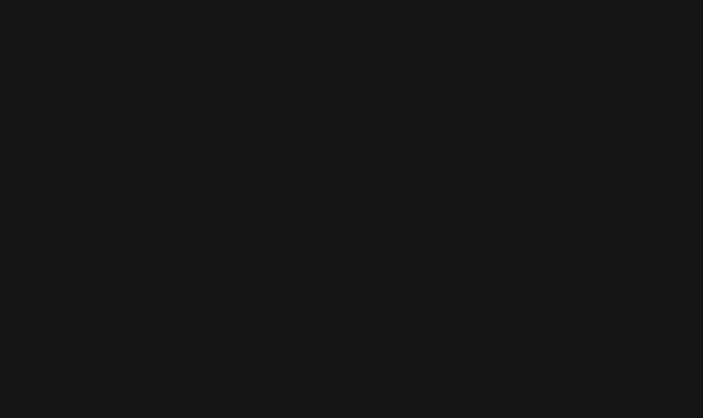
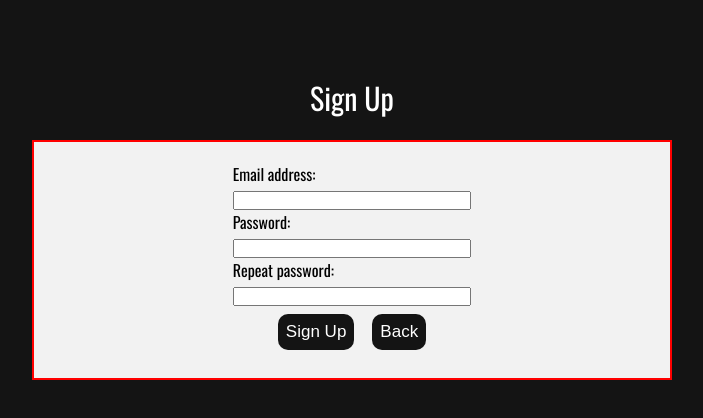
Before and after one commit to MenaceHecker/bookit, a React (Create React App) app: page /signup in a window 1280 px wide. Before the commit this address had no page. Shown: the top 418 px of the page, without its empty margins (288-991 px from the left). Built offline with nearby package versions, Linux system fonts and the light colour scheme.

Commit message:
Add signup and activate pages

```diff
--- a/src/App.jsx
+++ b/src/App.jsx
@@ -1,8 +1,10 @@
 import React from 'react';
 import { Routes, Route } from 'react-router-dom';
 import 'font-awesome/css/font-awesome.min.css';
+import Activate from './components/Activate/Activate';
 import Homepage from '../src/components/Homepage/Homepage'
 import Login from './components/Login/Login';
+import Signup from './components/Signup/Signup';
 import TrailerPage from './components/TrailerPage/TrailerPage';
 const App = () => {
   return (
@@ -10,7 +12,9 @@
         <Routes>
           <Route exact path='/' element={<Homepage/>} />
           <Route exact path='/' element={<TrailerPage/>}/>
+          <Route exact path="/activate" element={<Activate/>}/>
           <Route exact path="/login" element={<Login/>}/>
+          <Route exact path="/signup" element={<Signup/>}/>
         </Routes>
     </>
   );
--- /dev/null
+++ b/src/components/Activate/Activate.css
@@ -0,0 +1,84 @@
+.body {
+  margin: 0 auto;
+  max-width: 600px;
+
+  padding-left: 195px;
+  padding-top: 20px;
+}
+
+.center_title {
+    text-align: center;
+    padding-top: 75px;
+    font-size: 30px;
+    color: white;
+}
+
+.activate_form {
+  display: flex;
+  flex-direction: column;
+  align-items: center;
+}
+
+.activate_container {
+  background-color: #f2f2f2;
+  display: flex;
+  flex-direction: column;
+  align-items: center;
+  padding: 20px;
+  border: 2px solid red;
+  width: 50%; /* Adjust this as needed */
+  margin: 20px auto;
+}
+
+.activate_form_row {
+  display: flex;
+  flex-direction: row;
+  justify-content: space-between;
+  width: 40%;
+}
+
+.activate_form_row label {
+  text-align: left;
+  width: 100%; /* Adjust this as needed */
+}
+
+.activate_form_row input {
+  width: 100%; /* Adjust this as needed */
+}
+
+.activate_form button {
+  background-color: transparent;
+  margin: 8px ;
+  margin-left: 8px;
+  padding: 8px;
+  background-color: #141414;
+  color: white;
+  border: none;
+  cursor: pointer;
+}
+
+.activate_form button[type="button"] {
+  margin-left: 10px;
+}
+
+.activate_form button[type="submit"] {
+  margin-top: 8px;
+  margin-left: 8px;
+  padding: 8px;
+  background-color: #141414;
+  color: white;
+  border: none;
+  cursor: pointer;
+  border-radius: 10px;
+}
+
+.activate_button_row {
+  display: flex;
+  flex-direction: row;
+  justify-content: space-between;
+}
+
+.cancel_activate {
+  border-radius: 10px;
+  background: #141414;
+}
--- /dev/null
+++ b/src/components/Activate/Activate.jsx
@@ -0,0 +1,60 @@
+import { useState } from 'react';
+import { Link, useNavigate } from 'react-router-dom';
+import './Activate.css';
+
+function Activate() {
+  const navigate = useNavigate();
+  const [formData, setFormData] = useState({
+    code: '',
+  });
+
+  const handleInputChange = (e) => {
+    const { name, value } = e.target;
+    setFormData({ ...formData, [name]: value });
+  };
+
+  const handleSubmit = (e) => {
+    e.preventDefault();
+    console.log('Form submitted:', formData);
+    setFormData({
+      code: '',
+    });
+    navigate('/');
+  };
+
+  const onClose = () => {
+    navigate(-1);
+  };
+
+  const sendNewCode = () => {
+    console.log('Requested new code');
+  }
+
+  return (
+    <>
+      <div className="center_title">Activate Account</div>
+
+      <div className="activate_form">
+        <form onSubmit={handleSubmit} className="activate_container">
+          <div>A 6-letter code has been sent to your email address.</div>
+          <div>Please enter the code to activate your account.</div>
+
+          <div className="activate_form_row">
+              <input type="text" name="code" value={formData.code} onChange={handleInputChange}/>
+          </div>
+
+          <div className="activate_button_row">
+            <button type="submit">Activate</button>
+            <button type="button" className="cancel_activate" onClick={onClose}>Back</button>
+          </div>
+
+          <div>
+            If you did not receive a code, then you can <a href="#" onClick={sendNewCode}>send another code</a>.
+          </div>
+        </form>
+      </div>
+    </>
+  );
+}
+
+export default Activate;
--- /dev/null
+++ b/src/components/Login/Login.css
@@ -0,0 +1,84 @@
+.body {
+  margin: 0 auto;
+  max-width: 600px;
+
+  padding-left: 195px;
+  padding-top: 20px;
+}
+
+.center_title {
+    text-align: center;
+    padding-top: 75px;
+    font-size: 30px;
+    color: white;
+}
+
+.login_form {
+  display: flex;
+  flex-direction: column;
+  align-items: center;
+}
+
+.login_container {
+  background-color: #f2f2f2;
+  display: flex;
+  flex-direction: column;
+  align-items: center;
+  padding: 20px;
+  border: 2px solid red;
+  width: 50%; /* Adjust this as needed */
+  margin: 20px auto;
+}
+
+.login_form_row {
+  display: flex;
+  flex-direction: row;
+  justify-content: space-between;
+  width: 40%;
+}
+
+.login_form_row label {
+  text-align: left;
+  width: 100%; /* Adjust this as needed */
+}
+
+.login_form_row input {
+  width: 100%; /* Adjust this as needed */
+}
+
+.login_form button {
+  background-color: transparent;
+  margin: 8px ;
+  margin-left: 8px;
+  padding: 8px;
+  background-color: #141414;
+  color: white;
+  border: none;
+  cursor: pointer;
+}
+
+.login_form button[type="button"] {
+  margin-left: 10px;
+}
+
+.login_form button[type="submit"] {
+  margin-top: 8px;
+  margin-left: 8px;
+  padding: 8px;
+  background-color: #141414;
+  color: white;
+  border: none;
+  cursor: pointer;
+  border-radius: 10px;
+}
+
+.login_button_row {
+  display: flex;
+  flex-direction: row;
+  justify-content: space-between;
+}
+
+.cancel_login {
+  border-radius: 10px;
+  background: #141414;
+}
--- /dev/null
+++ b/src/components/Login/Login.jsx
@@ -0,0 +1,67 @@
+import { useState } from 'react';
+import { Link, useNavigate } from 'react-router-dom';
+import './Login.css';
+
+function Login() {
+  const navigate = useNavigate();
+  const [formData, setFormData] = useState({
+    email: '',
+    password: '',
+  });
+
+  const handleInputChange = (e) => {
+    const { name, value } = e.target;
+    setFormData({ ...formData, [name]: value });
+  };
+
+  const handleSubmit = (e) => {
+    e.preventDefault();
+    console.log('Form submitted:', formData);
+    setFormData({
+      email: '',
+      password: '',
+    });
+    navigate('/');
+  };
+
+  const onClose = () => {
+    navigate(-1);
+  };
+
+  return (
+    <>
+      <div className="center_title">Log In</div>
+
+      <div className="login_form">
+        <form onSubmit={handleSubmit} className="login_container">
+          <div className="login_form_row">
+            <label>
+              Email address:
+              <br/>
+              <input type="text" name="email" value={formData.email} onChange={handleInputChange}/>
+            </label>
+          </div>
+
+          <div className="login_form_row">
+            <label>
+              Password:
+              <br/>
+              <input type="password" name="password" value={formData.password} onChange={handleInputChange}/>
+            </label>
+          </div>
+
+          <div className="login_button_row">
+            <button type="submit">Log In</button>
+            <button type="button" className="cancel_login" onClick={onClose}>Cancel</button>
+          </div>
+
+          <div>
+            Don’t have an account? <Link to="/signup">Sign up!</Link>
+          </div>
+        </form>
+      </div>
+    </>
+  );
+}
+
+export default Login;
--- /dev/null
+++ b/src/components/Signup/Signup.css
@@ -0,0 +1,84 @@
+.body {
+  margin: 0 auto;
+  max-width: 600px;
+
+  padding-left: 195px;
+  padding-top: 20px;
+}
+
+.center_title {
+  text-align: center;
+  padding-top: 75px;
+  font-size: 30px;
+  color: white;
+}
+
+.signup_form {
+  display: flex;
+  flex-direction: column;
+  align-items: center;
+}
+
+.signup_container {
+  background-color: #f2f2f2;
+  display: flex;
+  flex-direction: column;
+  align-items: center;
+  padding: 20px;
+  border: 2px solid red;
+  width: 50%; /* Adjust this as needed */
+  margin: 20px auto;
+}
+
+.signup_form_row {
+  display: flex;
+  flex-direction: row;
+  justify-content: space-between;
+  width: 40%;
+}
+
+.signup_form_row label {
+  text-align: left;
+  width: 100%; /* Adjust this as needed */
+}
+
+.signup_form_row input {
+  width: 100%; /* Adjust this as needed */
+}
+
+.signup_form button {
+  background-color: transparent;
+  margin: 8px ;
+  margin-left: 8px;
+  padding: 8px;
+  background-color: #141414;
+  color: white;
+  border: none;
+  cursor: pointer;
+}
+
+.signup_form button[type="button"] {
+  margin-left: 10px;
+}
+
+.signup_form button[type="submit"] {
+  margin-top: 8px;
+  margin-left: 8px;
+  padding: 8px;
+  background-color: #141414;
+  color: white;
+  border: none;
+  cursor: pointer;
+  border-radius: 10px;
+}
+
+.signup_button_row {
+  display: flex;
+  flex-direction: row;
+  justify-content: space-between;
+}
+
+.cancel_signup {
+  border-radius: 10px;
+  background: #141414;
+}
--- /dev/null
+++ b/src/components/Signup/Signup.jsx
@@ -0,0 +1,73 @@
+import { useState } from 'react';
+import { Link, useNavigate } from 'react-router-dom';
+import './Signup.css';
+
+function Signup() {
+  const navigate = useNavigate();
+  const [formData, setFormData] = useState({
+    email: '',
+    password: '',
+    password2: '',
+  });
+
+  const handleInputChange = (e) => {
+    const { name, value } = e.target;
+    setFormData({ ...formData, [name]: value });
+  };
+
+  const handleSubmit = (e) => {
+    e.preventDefault();
+    console.log('Form submitted:', formData);
+    setFormData({
+      email: '',
+      password: '',
+      password2: '',
+    });
+    navigate('/activate');
+  };
+
+  const onClose = () => {
+    navigate(-1);
+  };
+
+  return (
+    <>
+      <div className="center_title">Sign Up</div>
+
+      <div className="signup_form">
+        <form onSubmit={handleSubmit} className="signup_container">
+          <div className="signup_form_row">
+            <label>
+              Email address:
+              <br/>
+              <input type="text" name="email" value={formData.email} onChange={handleInputChange}/>
+            </label>
+          </div>
+
+          <div className="signup_form_row">
+            <label>
+              Password:
+              <br/>
+              <input type="password" name="password" value={formData.password} onChange={handleInputChange}/>
+            </label>
+          </div>
+
+          <div className="signup_form_row">
+            <label>
+              Repeat password:
+              <br/>
+              <input type="password" name="password2" value={formData.password2} onChange={handleInputChange}/>
+            </label>
+          </div>
+
+          <div className="signup_button_row">
+            <button type="submit">Sign Up</button>
+            <button type="button" className="cancel_signup" onClick={onClose}>Back</button>
+          </div>
+        </form>
+      </div>
+    </>
+  );
+}
+
+export default Signup;
```
